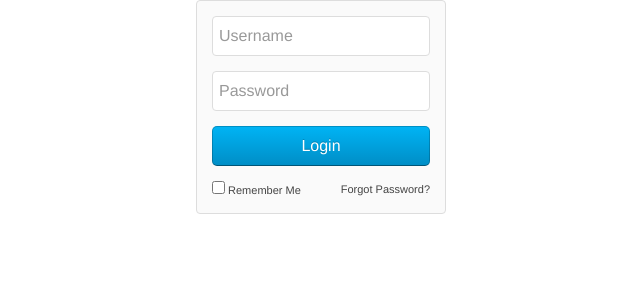
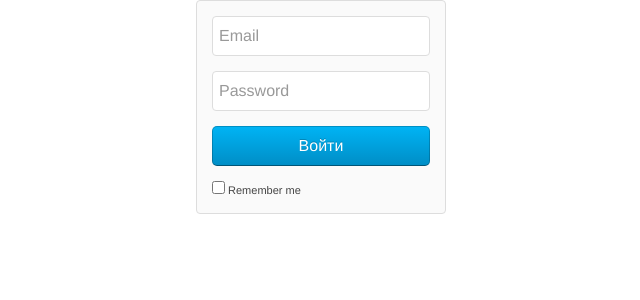
Before and after one commit to mkaplenko/containers, a Python web app: template src/auth/templates/auth/login.html in a window 1280 px wide. Shown: the top 300 px of the page, without its empty margins (319-959 px from the left). Run offline with Jinja, Linux system fonts and the light colour scheme; the template is opened without the code that fills it, so the values that code supplies are empty, except form fields; tables that the repository leaves empty hold one stand-in row (values such as "Sample post"); form fields are guessed from the names that the template uses.

Commit message:
Add login form template

```diff
--- a/src/auth/templates/auth/login.html
+++ b/src/auth/templates/auth/login.html
@@ -8,19 +8,19 @@
             <div class="uk-vertical-align-middle" style="width: 250px;">
 
 
-                <form class="uk-panel uk-panel-box uk-form">
+                <form class="uk-panel uk-panel-box uk-form" method="POST" action="{{ url_for('auth.login') }}">
+                    {{ form.csrf_token }}
                     <div class="uk-form-row">
-                        <input class="uk-width-1-1 uk-form-large" type="text" placeholder="Username">
+                        {{ form.email(class='uk-width-1-1 uk-form-large', placeholder=form.email.label.text) }}
                     </div>
                     <div class="uk-form-row">
-                        <input class="uk-width-1-1 uk-form-large" type="text" placeholder="Password">
+                        {{ form.password(class='uk-width-1-1 uk-form-large', placeholder=form.password.label.text) }}
                     </div>
                     <div class="uk-form-row">
-                        <a class="uk-width-1-1 uk-button uk-button-primary uk-button-large" href="#">Login</a>
+                        <button type="submit" class="uk-width-1-1 uk-button uk-button-primary uk-button-large">Войти</button>
                     </div>
                     <div class="uk-form-row uk-text-small">
-                        <label class="uk-float-left"><input type="checkbox"> Remember Me</label>
-                        <a class="uk-float-right uk-link uk-link-muted" href="#">Forgot Password?</a>
+                        <label class="uk-float-left">{{ form.remember_me }} {{ form.remember_me.label.text }}</label>
                     </div>
                 </form>
 
```
